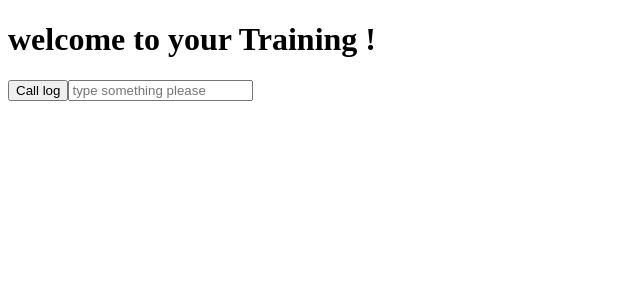
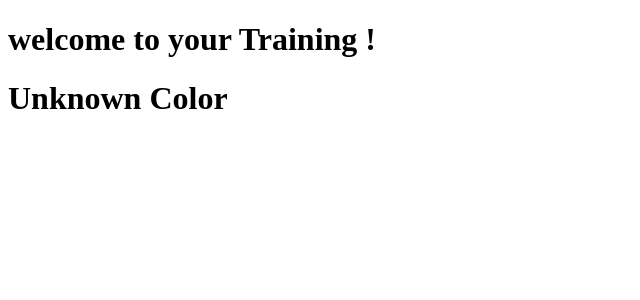
Before and after one commit to ShyamPatel0-0/Angular-Training, an Angular app in the folder Training/: page / in a window 1280 px wide. Shown: the top 300 px of the page, without its empty margins (0-640 px from the left). Built offline with nearby package versions, Linux system fonts and the light colour scheme.

Commit message:
switch case

```diff
--- a/Training/src/app/app.component.html
+++ b/Training/src/app/app.component.html
@@ -1,8 +1,8 @@
 <h1>welcome to your {{ title }} !</h1>
-<button (click)="getData('button-click')">Call log</button>
-<input
-  type="text"
-  #box
-  placeholder="type something please"
-  (blur)="getData(box.value)"
-/>
+
+<div [ngSwitch]="color">
+  <h1 *ngSwitchCase="'indigo'" style="color : indigo">Indigo Color</h1>
+  <h1 *ngSwitchCase="'green'" style="color : Green">Green Color</h1>
+  <h1 *ngSwitchCase="'pink'" style="color : pink">Pink Color</h1>
+  <h1 *ngSwitchDefault>Unknown Color</h1>
+</div>
--- a/Training/src/app/app.component.ts
+++ b/Training/src/app/app.component.ts
@@ -7,7 +7,5 @@ import { Component } from '@angular/core';
 })
 export class AppComponent {
   title = 'Training';
-  getData(value: string) {
-    console.log(value);
-  }
+  color = '123';
 }
```
